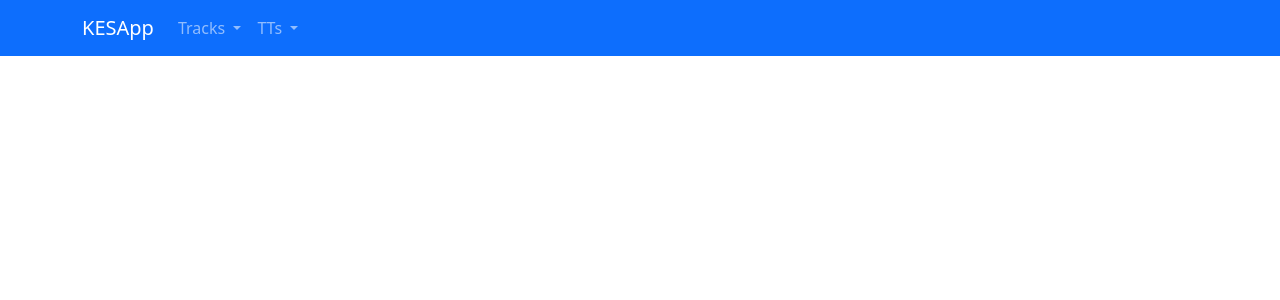
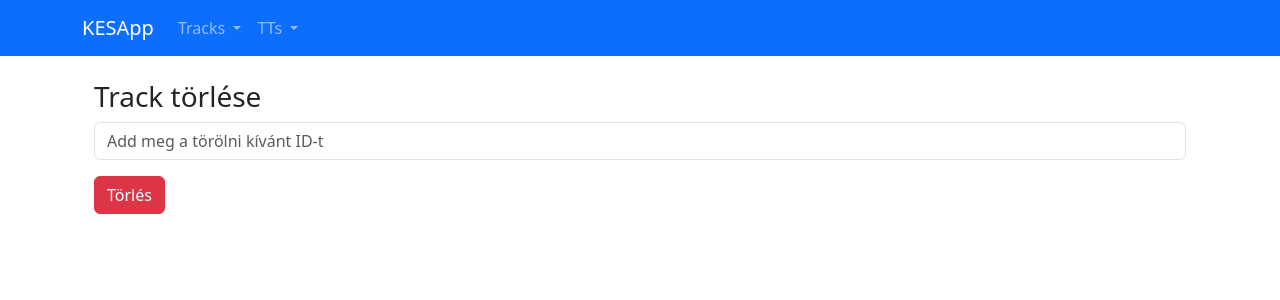
Before and after one commit to kesamarci/AA896O-KESERU, an Angular app in the folder FRONTEND/F1TimeTrialTrack/: page /track-delete in a window 1280 px wide. Before the commit this address led to /. Shown: the top 300 px of the page. Built offline with nearby package versions, Linux system fonts and the light colour scheme; no server answers.

Commit message:
delete track és rating kezd

```diff
--- a/FRONTEND/F1TimeTrialTrack/src/app/app-routing.module.ts
+++ b/FRONTEND/F1TimeTrialTrack/src/app/app-routing.module.ts
@@ -11,6 +11,8 @@ import { TrackListComponent } from './tracks/track-list/track-list.component';
 import { Trackdetails } from './models/trackdetails';
 import { TrackListIdComponent } from './tracks/track-list-id/track-list-id.component';
 import { TrackEditComponent } from './tracks/track-edit/track-edit.component';
+import { TrackDeleteComponent } from './tracks/track-delete/track-delete.component';
+import { TrackRatingComponent } from './tracks/track-rating/track-rating.component';
 
 const routes: Routes = [
   { path: 'tts', component: TtListComponent },
@@ -28,6 +30,8 @@ const routes: Routes = [
   { path: 'track-details/:id', component: TrackListIdComponent },
   { path: 'track-edit', component: TrackEditComponent },
   { path: 'track-edit/:id', component: TrackEditComponent },
+  { path: 'track-delete', component: TrackDeleteComponent },
+  { path: 'track-rating', component: TrackRatingComponent },
 
 ]
 
--- a/FRONTEND/F1TimeTrialTrack/src/app/services/track-rating.service.ts
+++ b/FRONTEND/F1TimeTrialTrack/src/app/services/track-rating.service.ts
@@ -10,7 +10,10 @@ export class TrackRatingService {
   constructor(private http:HttpClient) {
 
   }
-   addRating(rating: Trackrating): void {
-    this.http.post(this.apiBaseUrl + 'TracksRating', rating).subscribe();
+addRating(rating: Trackrating, callback: (response: any) => void): void {
+  this.http.post(this.apiBaseUrl + 'TracksRating', rating).subscribe({
+    next: (res) => callback(res),
+    error: (err) => callback(err)
+  });
 }
 }
--- a/FRONTEND/F1TimeTrialTrack/src/app/tracks/track-delete/track-delete.component.html
+++ b/FRONTEND/F1TimeTrialTrack/src/app/tracks/track-delete/track-delete.component.html
@@ -1 +1,13 @@
-<p>track-delete works!</p>
+<div class="container mt-4">
+  <h3>Track törlése</h3>
+  <div class="mb-3">
+    <input
+      type="text"
+      class="form-control"
+      id="idInput"
+      [(ngModel)]="id"
+      placeholder="Add meg a törölni kívánt ID-t"
+    />
+  </div>
+  <button class="btn btn-danger" (click)="onDelete()">Törlés</button>
+</div>
--- a/FRONTEND/F1TimeTrialTrack/src/app/tracks/track-rating/track-rating.component.ts
+++ b/FRONTEND/F1TimeTrialTrack/src/app/tracks/track-rating/track-rating.component.ts
@@ -1,4 +1,7 @@
 import { Component } from '@angular/core';
+import { Trackrating } from '../../models/trackrating';
+import { Router } from '@angular/router';
+import { TrackRatingService } from '../../services/track-rating.service';
 
 @Component({
   selector: 'app-track-rating',
@@ -7,5 +10,19 @@ import { Component } from '@angular/core';
   styleUrl: './track-rating.component.sass'
 })
 export class TrackRatingComponent {
+ newRating: Trackrating=new Trackrating();
+  constructor(private router:Router,private trackRatingService:TrackRatingService)
+  {
 
+  }
+    submitRating(): void {
+    if (this.newRating.trackId && this.newRating.rating > 0) {
+      this.trackRatingService.addRating(this.newRating,() => {
+        this.router.navigate(['/track-list'])
+        this.newRating = { trackId: '', rating: 0, comment: '' }; // Űrítés
+
+      });
+
+  }
 }
+}
--- a/FRONTEND/F1TimeTrialTrack/src/app/tts/tt-delete/tt-delete.component.html
+++ b/FRONTEND/F1TimeTrialTrack/src/app/tts/tt-delete/tt-delete.component.html
@@ -1,8 +1,12 @@
 <div class="container mt-4">
   <h3>TT törlése</h3>
   <div class="mb-3">
-    <label for="idInput" class="form-label">ID</label>
-    <input type="text" class="form-control" id="idInput" [(ngModel)]="id" placeholder="Add meg a törölni kívánt ID-t" />
+    <input
+    type="text"
+    class="form-control"
+    id="idInput"
+    [(ngModel)]="id"
+    placeholder="Add meg a törölni kívánt ID-t" />
   </div>
   <button class="btn btn-danger" (click)="onDelete()">Törlés</button>
 </div>
```
